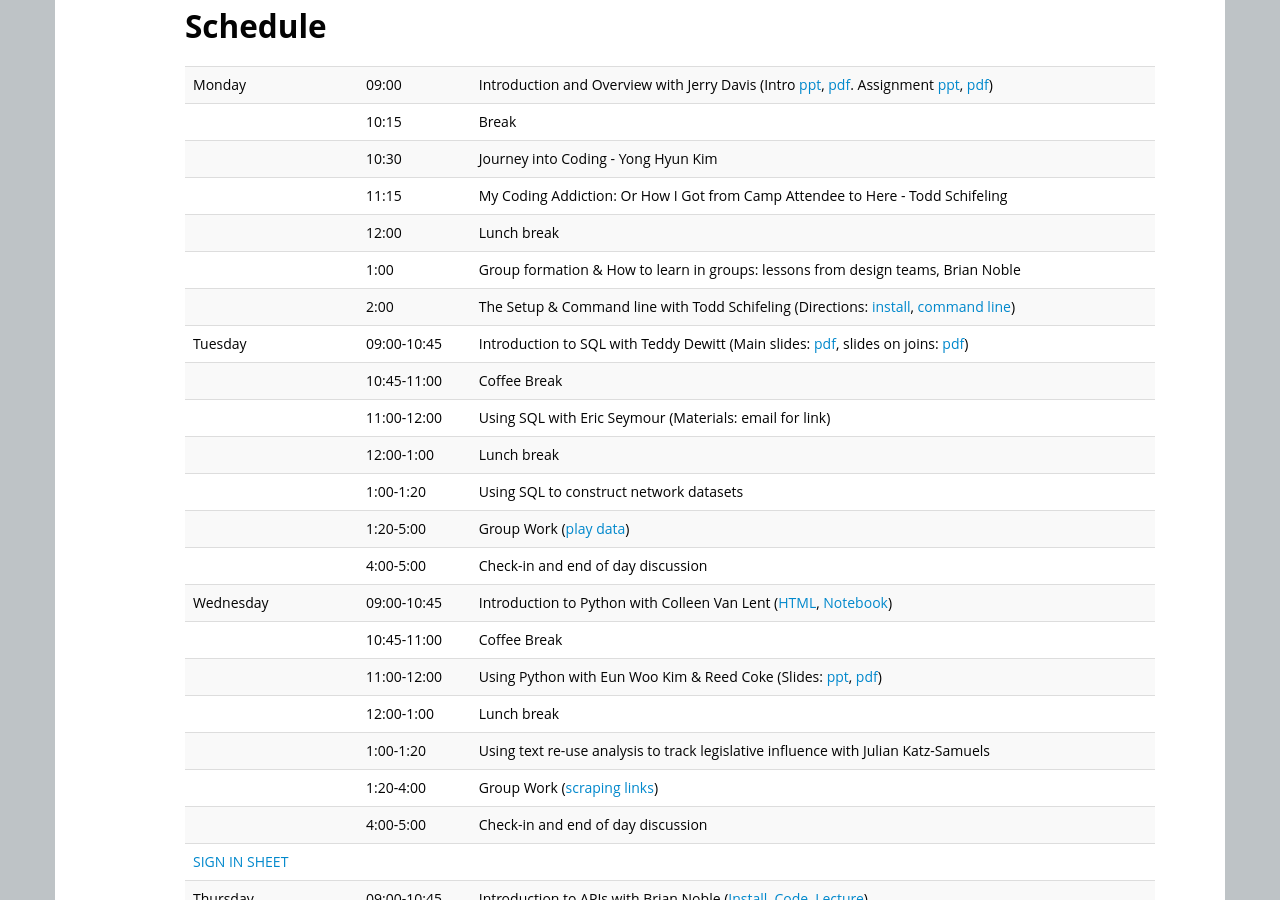
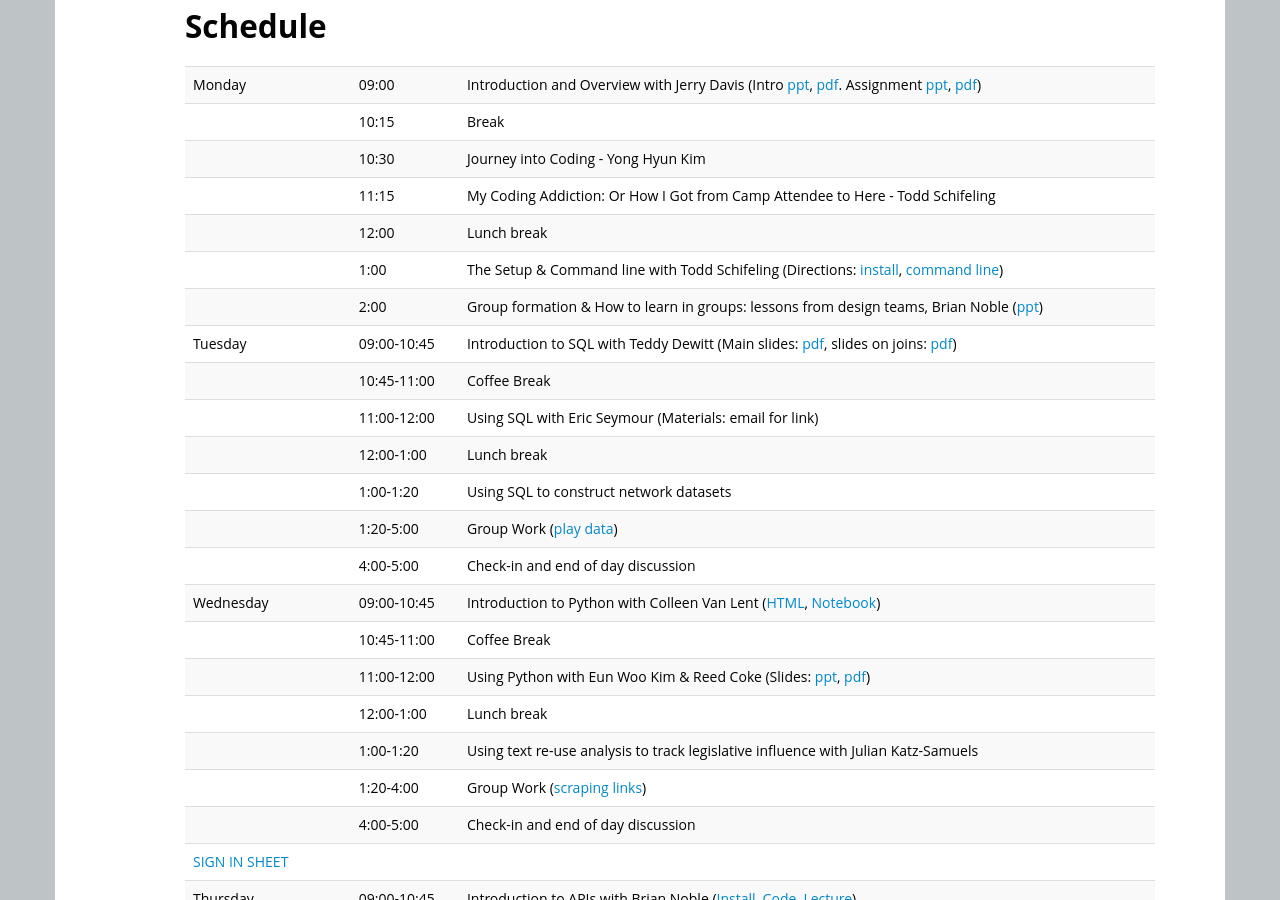
Before and after one commit to ICOSBigDataCamp/2018-summer-camp, a Jekyll site: the page built from index.html, in a window 1280 px wide and 900 px high, scrolled down 846 px. Built offline with Jekyll 4.4.1, drawn with Linux system fonts in a browser that asks for light colours.

Commit message:
Update index.html

```diff
--- a/index.html
+++ b/index.html
@@ -126,10 +126,10 @@ Organizing committee: Jerry Davis, H. V. Jagadish, Cliff Lampe, and Brian Noble
   <tr> <td></td>        <td>10:30</td>   <td>Journey into Coding - Yong Hyun Kim</td> </tr>
   <tr> <td></td>        <td>11:15</td>   <td>My Coding Addiction: Or How I Got from Camp Attendee to Here - Todd Schifeling</td> </tr>
   <tr> <td></td>        <td>12:00</td>   <td>Lunch break</td> </tr>
-  <tr> <td></td>        <td>1:00</td>    <td>Group formation & How to learn in groups: lessons from design teams, Brian Noble</td> </tr>
-  <tr> <td></td>        <td>2:00</td>    <td>The Setup & Command line with Todd Schifeling
-    (Directions: <a href='install/'>install</a>,
-    <a href='commandline/'>command line</a>)</td> </tr>
+  <tr> <td></td>        <td>1:00</td>    <td>The Setup & Command line with Todd Schifeling
+            (Directions: <a href='install/'>install</a>,
+            <a href='commandline/'>command line</a>)</td> </tr>
+  <tr> <td></td>        <td>2:00</td>    <td>Group formation & How to learn in groups: lessons from design teams, Brian Noble (<a href="slides/Monday-Noble.pptx">ppt</a>)</td> </tr>
   <tr> <td>Tuesday</td> <td>09:00-10:45</td>   <td>Introduction to SQL with Teddy Dewitt
     (Main slides: <a href="slides/SQL Final 2016-05-10.pdf">pdf</a>, slides on joins: <a href="slides/JOINS -  An Overview.pdf">pdf</a>)</td> </tr>
   <tr> <td></td>        <td>10:45-11:00</td>   <td>Coffee Break</td> </tr>
```
